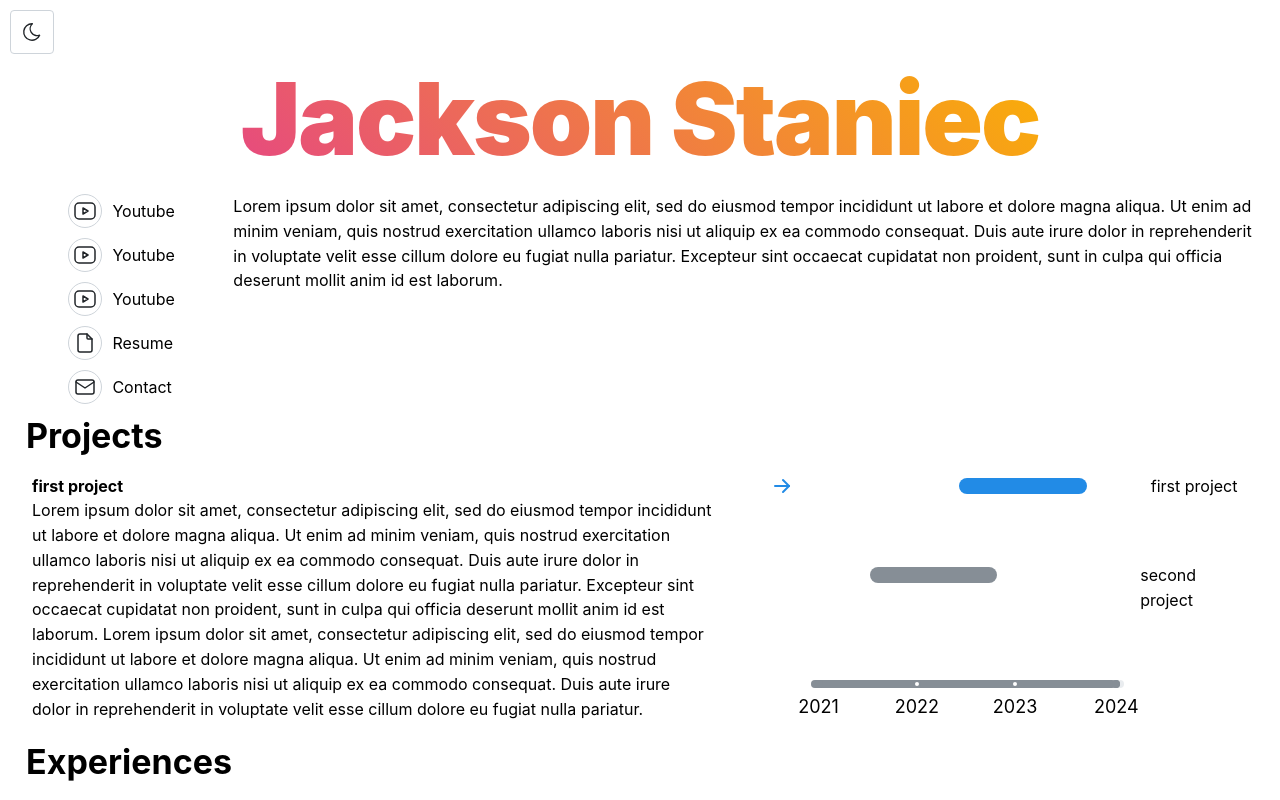
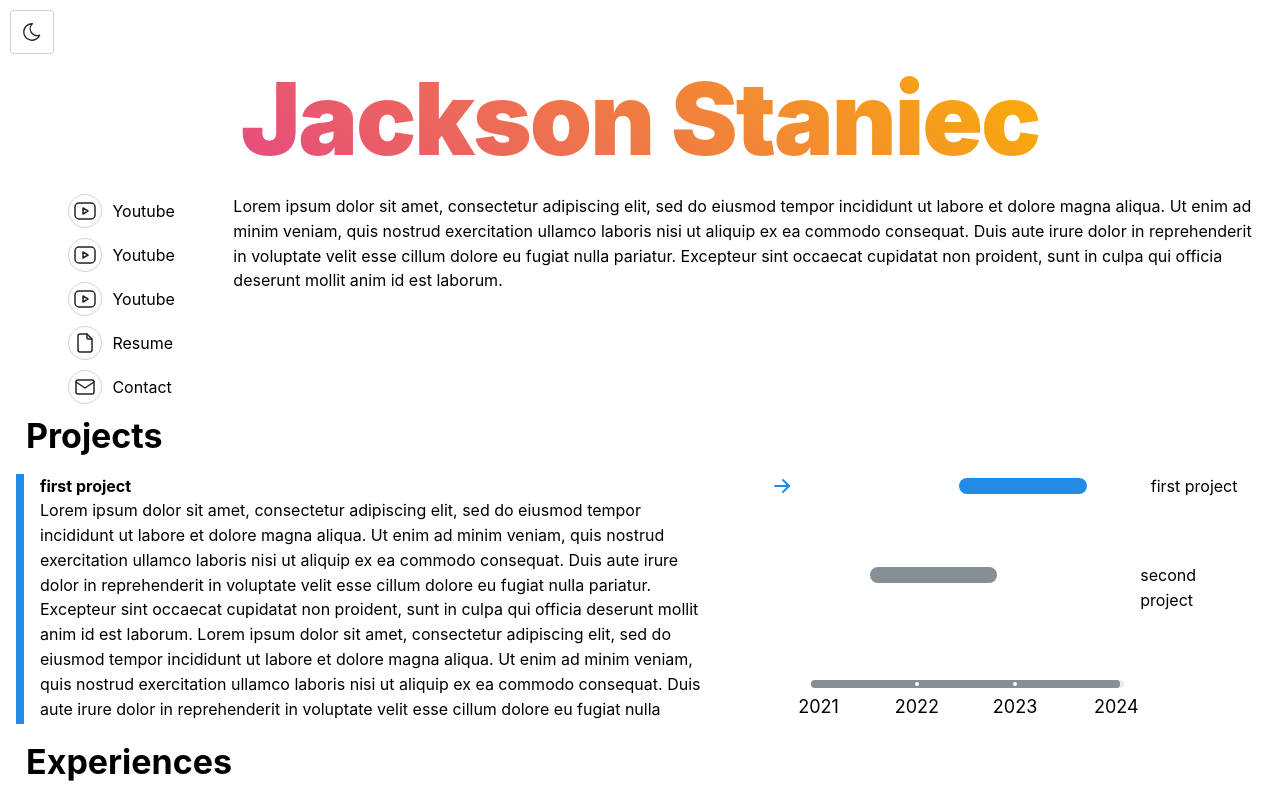
Before and after one commit to JacksonStaniec/engrc3025, a Next.js app: page / in a window 1280 px wide. Shown: the top 800 px of the page. Built offline with nearby package versions, Linux system fonts and the light colour scheme.

Commit message:
Add accent border to text

```diff
--- a/components/Experience/Experience.tsx
+++ b/components/Experience/Experience.tsx
@@ -1,15 +1,26 @@
-import { Container, ScrollArea, Title } from '@mantine/core';
+import { Container, ScrollArea, Title, rem } from '@mantine/core';
 import { ReactNode } from 'react';
 import classes from './Experience.module.css';
 
 type ExperienceProps = {
   title: string;
   content: ReactNode;
+  accentColor: string;
 };
 
-export const Experience = ({ title, content }: ExperienceProps) => (
-  <Container className={classes.experience}>
-    <ScrollArea h={250} type="hover" offsetScrollbars scrollbarSize={8} scrollHideDelay={250}>
+export const Experience = ({ title, content, accentColor }: ExperienceProps) => (
+  <Container
+    className={classes.experience}
+    style={{ borderLeftStyle: 'solid', borderLeftColor: accentColor, borderLeftWidth: rem(8) }}
+  >
+    <ScrollArea
+      h={250}
+      type="hover"
+      offsetScrollbars
+      scrollbarSize={8}
+      scrollHideDelay={250}
+      className={classes.scroll}
+    >
       <Title order={5}>{title}</Title>
       {content}
     </ScrollArea>
--- a/components/Exploration/Exploration.tsx
+++ b/components/Exploration/Exploration.tsx
@@ -35,6 +35,7 @@ export const Exploration = ({ title, accentColor, experiences }: ExporationProps
           <Experience
             title={experiences[selectedIndex].experienceTitle}
             content={experiences[selectedIndex].experienceContent}
+            accentColor={accentColor}
           />
         </Grid.Col>
         <Grid.Col span={{ base: 12, md: 5 }}>
```
